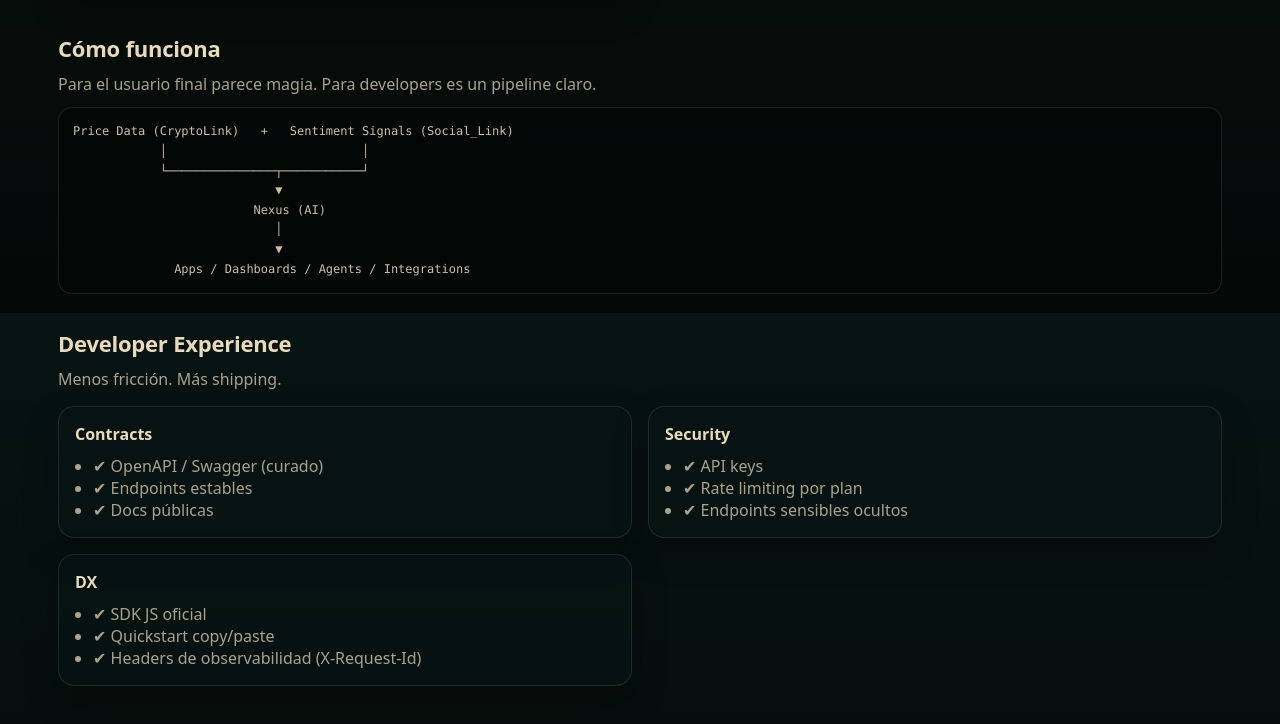
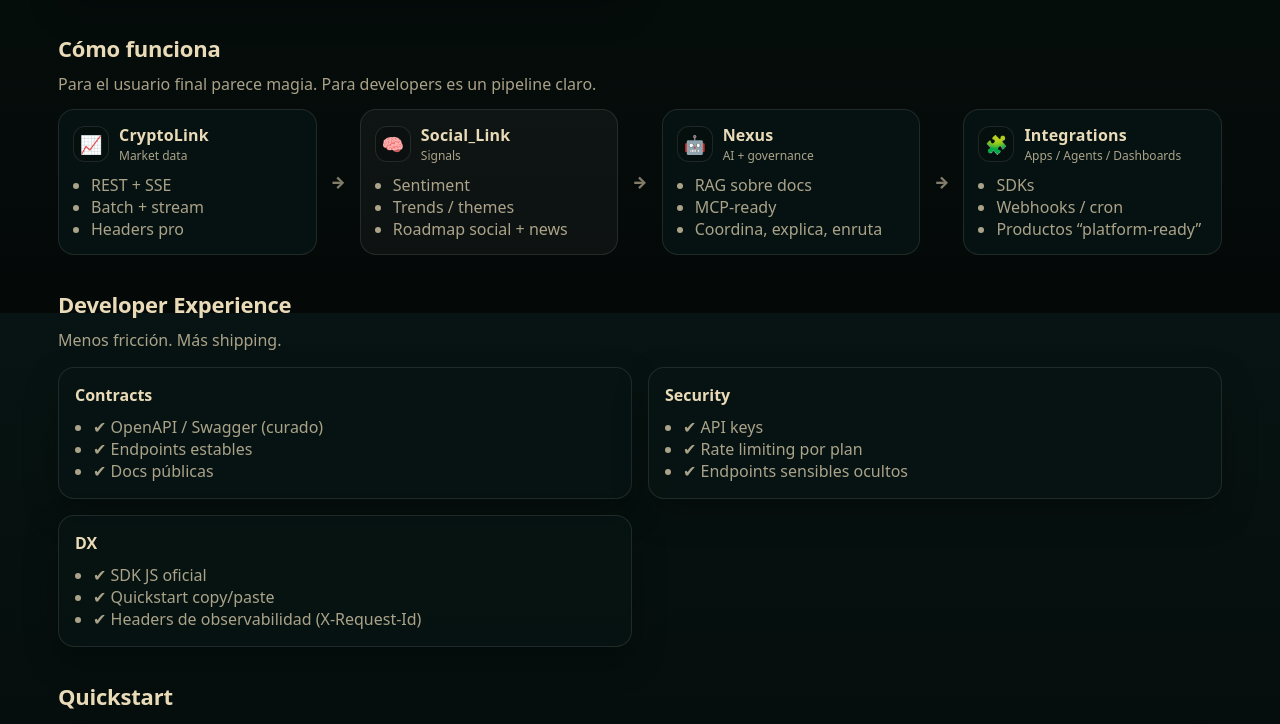
Before and after one commit to IanMartin16/evilink, a Next.js app: page / in a window 1280 px wide. Shown: the part 1287-2011 px from the top of the page. Built offline with nearby package versions, Linux system fonts and the light colour scheme.

Commit message:
Redesign: Add some design changes v2

```diff
--- a/app/globals.css
+++ b/app/globals.css
@@ -443,7 +443,7 @@ body::after {
 
 /* --- Navbar: pro + responsive --- */
 .nav{
-  position: sticky;
+  position: static;
   top: 0;
   z-index: 20;
   padding: 10px 0;
@@ -611,7 +611,7 @@ body::after {
 @media (max-width: 520px){
   .page{ padding: 18px 14px 34px; }
   .nav{
-    position: static; /* sticky en móviles viejos a veces causa jank */
+    position: sticky; /* sticky en móviles viejos a veces causa jank */
     backdrop-filter: none;
     -webkit-backdrop-filter: none;
     background: transparent;
@@ -635,3 +635,83 @@ body::after {
 .dot {
   opacity: .55;
 }
+
+/* Flow (Cómo funciona) */
+.flow{
+  margin-top: 14px;
+  display: grid;
+  grid-template-columns: 1fr auto 1fr auto 1fr auto 1fr;
+  gap: 12px;
+  align-items: center;
+}
+
+.flowCard{
+  border: 1px solid var(--border);
+  background: rgba(7, 20, 19, 0.88);
+  border-radius: 16px;
+  padding: 14px;
+  min-width: 0;
+}
+
+.flowCard.muted{
+  background: rgba(255,255,255,.04);
+}
+
+.flowTop{
+  display: flex;
+  gap: 10px;
+  align-items: center;
+  margin-bottom: 10px;
+}
+
+.flowIcon{
+  width: 36px;
+  height: 36px;
+  border-radius: 12px;
+  display: grid;
+  place-items: center;
+  border: 1px solid rgba(255,255,255,.10);
+  background: rgba(0,0,0,.16);
+  font-size: 18px;
+  flex: 0 0 auto;
+}
+
+.flowTitle{
+  font-weight: 900;
+  letter-spacing: .2px;
+  color: var(--text);
+}
+
+.flowSub{
+  font-size: 12px;
+  opacity: .72;
+  margin-top: 1px;
+}
+
+.flowList{
+  margin: 0;
+  padding-left: 18px;
+  color: var(--muted);
+}
+
+.flowArrow{
+  opacity: .55;
+  font-weight: 900;
+  padding: 0 2px;
+}
+
+/* Responsive: en mobile se vuelve vertical */
+@media (max-width: 900px){
+  .flow{
+    grid-template-columns: 1fr;
+  }
+  .flowArrow{
+    text-align: center;
+  }
+  .flowArrow::before{
+    content: "↓";
+  }
+  .flowArrow{
+    font-size: 14px;
+  }
+}
--- a/app/page.tsx
+++ b/app/page.tsx
@@ -103,7 +103,7 @@ export default function Home() {
 
         <nav className="nav-links">
           <a href="#ecosystem">Ecosystem</a>
-          <a href="#products">Productos</a>
+          <a href="/products">Productos</a>
           <a href="#quickstart">Quickstart</a>
           <Link href="#about">Sobre</Link>
         </nav>
@@ -245,22 +245,76 @@ export default function Home() {
       </section>
 
       {/* HOW IT WORKS */}
-      <section className="section">
-        <h2>Cómo funciona</h2>
-        <p className="section-intro">Para el usuario final parece magia. Para developers es un pipeline claro.</p>
+        <section className="section">
+          <h2>Cómo funciona</h2>
+          <p className="section-intro">Para el usuario final parece magia. Para developers es un pipeline claro.</p>
 
-        {/* ✅ Codebox pro (no rompe móviles) */}
-        <div className="codebox">
-          <pre>
-            <code>{`Price Data (CryptoLink)   +   Sentiment Signals (Social_Link)
-            │                           │
-            └───────────────┬───────────┘
-                            ▼
-                         Nexus (AI)
-                            │
-                            ▼
-              Apps / Dashboards / Agents / Integrations`}</code>
-          </pre>
+          <div className="flow">
+            <article className="flowCard">
+              <div className="flowTop">
+                <span className="flowIcon" aria-hidden>📈</span>
+                <div>
+                  <div className="flowTitle">CryptoLink</div>
+                  <div className="flowSub">Market data</div>
+                </div>
+              </div>
+              <ul className="flowList">
+                <li>REST + SSE</li>
+                <li>Batch + stream</li>
+                <li>Headers pro</li>
+              </ul>
+            </article>
+
+            <div className="flowArrow" aria-hidden>→</div>
+
+            <article className="flowCard muted">
+              <div className="flowTop">
+                <span className="flowIcon" aria-hidden>🧠</span>
+                <div>
+                  <div className="flowTitle">Social_Link</div>
+                  <div className="flowSub">Signals</div>
+                </div>
+              </div>
+              <ul className="flowList">
+                <li>Sentiment</li>
+                <li>Trends / themes</li>
+                <li>Roadmap social + news</li>
+              </ul>
+            </article>
+
+            <div className="flowArrow" aria-hidden>→</div>
+
+            <article className="flowCard">
+              <div className="flowTop">
+                <span className="flowIcon" aria-hidden>🤖</span>
+                <div>
+                  <div className="flowTitle">Nexus</div>
+                  <div className="flowSub">AI + governance</div>
+                </div>
+              </div>
+              <ul className="flowList">
+                <li>RAG sobre docs</li>
+                <li>MCP-ready</li>
+                <li>Coordina, explica, enruta</li>
+              </ul>
+            </article>
+
+            <div className="flowArrow" aria-hidden>→</div>
+
+            <article className="flowCard">
+              <div className="flowTop">
+                <span className="flowIcon" aria-hidden>🧩</span>
+                <div>
+                  <div className="flowTitle">Integrations</div>
+                  <div className="flowSub">Apps / Agents / Dashboards</div>
+                </div>
+              </div>
+              <ul className="flowList">
+                <li>SDKs</li>
+                <li>Webhooks / cron</li>
+                <li>Productos “platform-ready”</li>
+              </ul>
+          </article>
         </div>
       </section>
 
```
Also changed, not shown: app/products/cryptolink/cryptolink.module.css (+67 -0 lines), app/products/cryptolink/page.tsx (+84 -12 lines), public/nexus.png (added).
